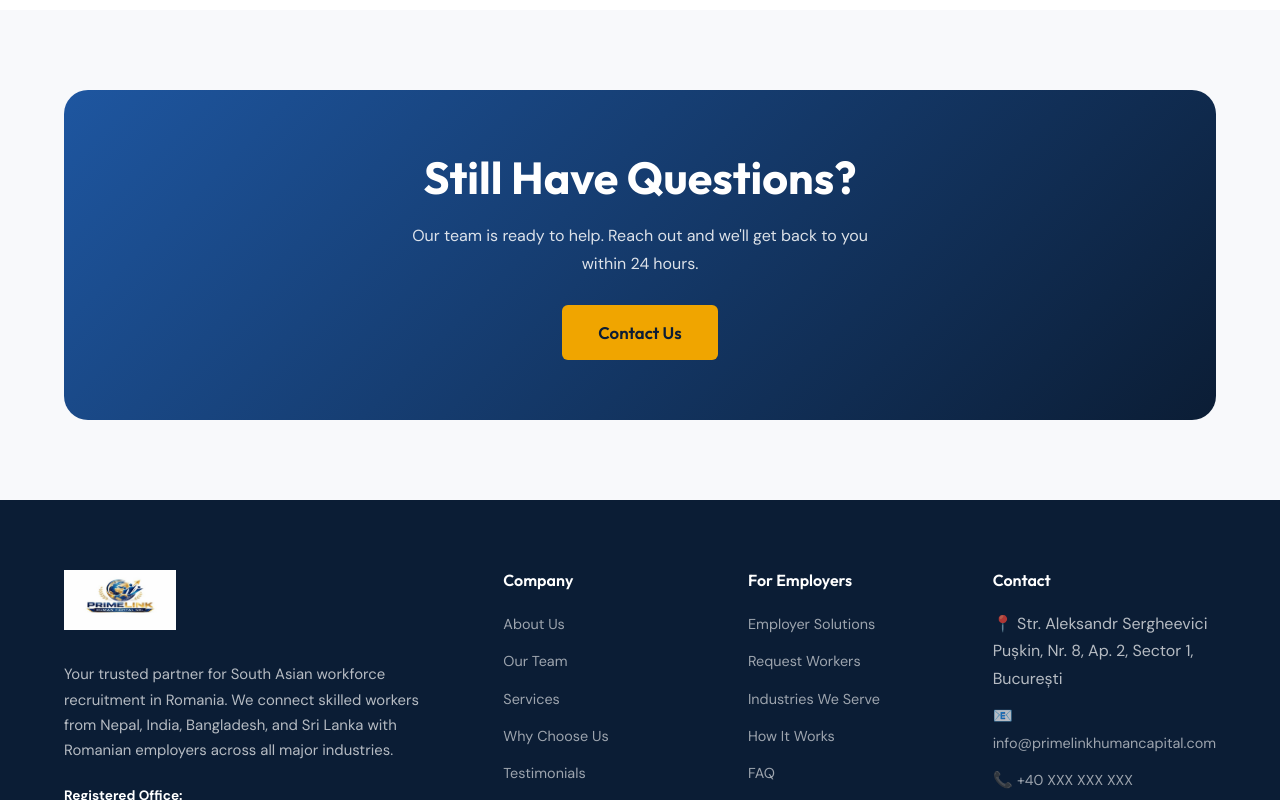
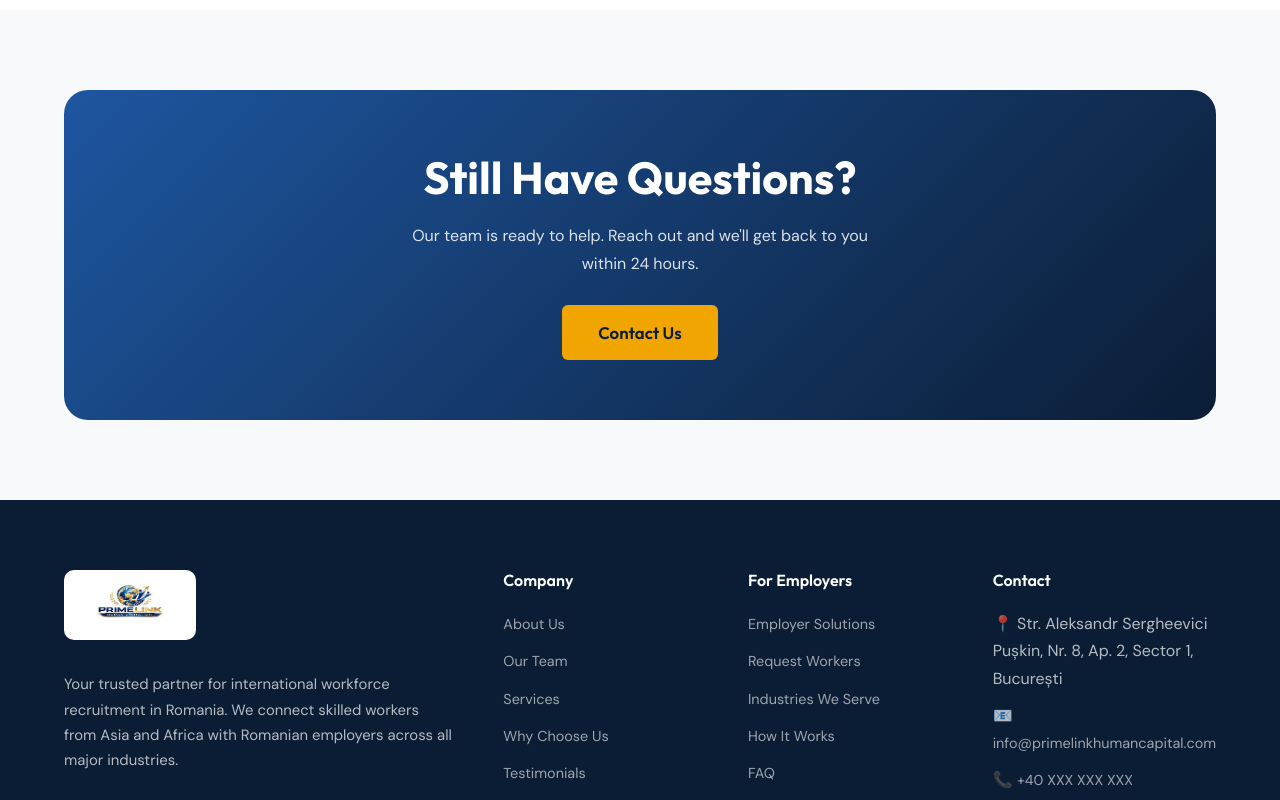
Before and after one commit to BIKASH907/PrimeLink, a Next.js app: page /faq in a window 1280 px wide. Shown: the part 2000-2800 px from the top of the page. Built offline with nearby package versions, Linux system fonts and the light colour scheme.

Commit message:
fix: logo sizing, footer logo background, update text

```diff
--- a/components/Footer.js
+++ b/components/Footer.js
@@ -10,11 +10,11 @@ export default function Footer() {
         <div className="footer-grid">
           <div className="footer-brand">
             <Link href="/" style={{ display: 'inline-block', marginBottom: '8px' }}>
-              <img src="/logo.png" alt="Primelink Human Capital" style={{ height: '60px', width: 'auto' }} />
+              <img src="/logo.png" alt="Primelink Human Capital" style={{ height: '70px', width: 'auto', objectFit: 'contain', background: 'white', borderRadius: '10px', padding: '6px 12px' }} />
             </Link>
             <p>
-              Your trusted partner for South Asian workforce recruitment in Romania.
-              We connect skilled workers from Nepal, India, Bangladesh, and Sri Lanka
+              Your trusted partner for international workforce recruitment in Romania.
+              We connect skilled workers from Asia and Africa
               with Romanian employers across all major industries.
             </p>
             <div style={{ marginTop: '20px', fontSize: '0.85rem', lineHeight: '1.8' }}>
--- a/components/Header.js
+++ b/components/Header.js
@@ -38,7 +38,7 @@ export default function Header() {
       <header className={`header ${scrolled ? 'scrolled' : ''}`}>
         <div className="header-inner">
           <Link href="/" className="logo">
-            <img src="/logo.png" alt="Primelink Human Capital" style={{ height: '52px', width: 'auto' }} />
+            <img src="/logo.png" alt="Primelink Human Capital" style={{ height: '65px', width: 'auto', objectFit: 'contain' }} />
           </Link>
 
           <nav className="nav">
```
